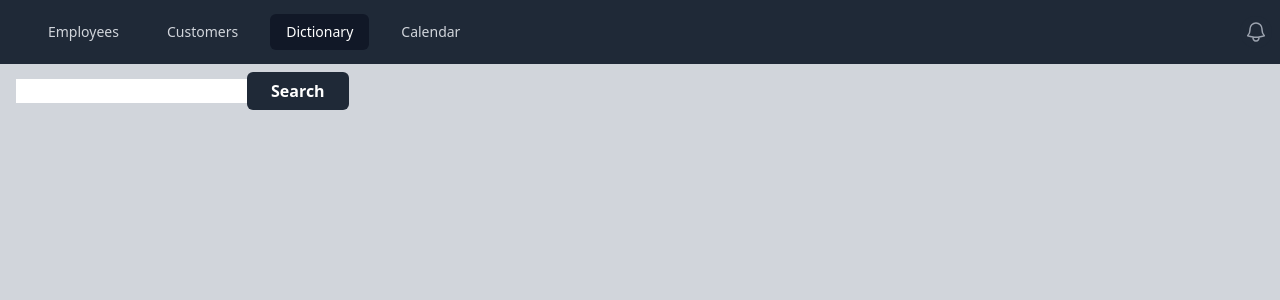
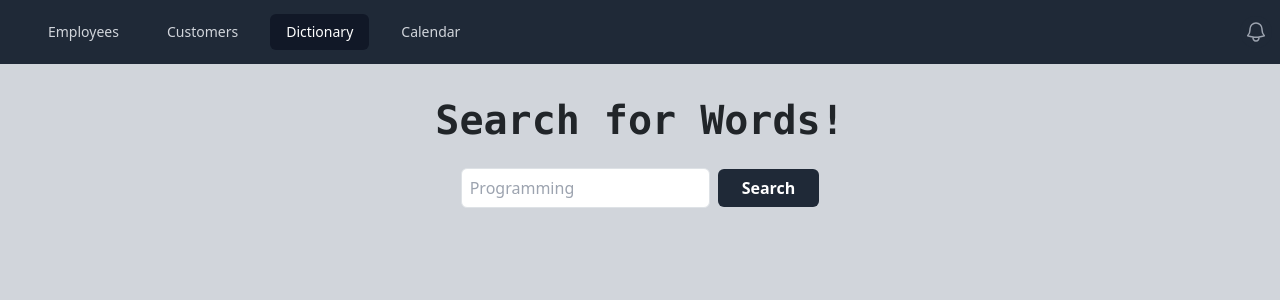
Before and after one commit to shoaibulhaque/React, a React (Create React App) app: page /dictionary in a window 1280 px wide. Shown: the top 300 px of the page. Built offline with nearby package versions, Linux system fonts and the light colour scheme.

Commit message:
style the dictionary

```diff
--- a/src/App.js
+++ b/src/App.js
@@ -23,7 +23,7 @@ function App() {
           <Route path="/employees" element={<Employees />} />
           <Route path="/dictionary" element={<Dictionary />} />
           {/* parameterized route */}
-          <Route path="/definition/:search" element={<Definition />} />
+          <Route path="/dictionary/:search" element={<Definition />} />
           <Route path="/customers" element={<Customers />} />
           <Route path="/404" element={<NotFound />} />
           <Route path="*" element={<NotFound show="visually-hidden" />} />
--- /dev/null
+++ b/src/components/DefinitionSearch.js
@@ -0,0 +1,35 @@
+import { useState } from "react";
+import { useNavigate } from "react-router-dom";
+
+export default function DefinitionSearch() {
+  const [word, setWord] = useState("");
+  const navigate = useNavigate();
+
+  return (
+    <form
+      className="items-center p-4 flex justify-center flex-col"
+      onSubmit={(e) => {
+        e.preventDefault(); // Prevent default form submission
+        navigate("/dictionary/" + word);
+      }}
+    >
+      <div>
+        <h1 className=" mb-4 font-mono font-semibold">Search for Words!</h1>
+      </div>
+
+      <div className="flex justify-center items-center w-full max-w-md">
+        <input
+          placeholder="Programming"
+          className="shrink min-w-0 py-[0.45rem] mr-2 rounded px-2 border border-gray-300"
+          type="text"
+          onChange={(e) => {
+            setWord(e.target.value);
+          }}
+        />
+        <button className="bg-gray-800 hover:bg-gray-700 text-white font-bold py-[0.45rem] px-4 rounded">
+          Search
+        </button>
+      </div>
+    </form>
+  );
+}
--- a/src/pages/Definition.js
+++ b/src/pages/Definition.js
@@ -6,6 +6,7 @@ import NotFound from "../components/NotFound";
 export default function Definition() {
   const [word, setWord] = useState(undefined);
   const [notFound, setNotFound] = useState(false);
+  const [error, setError] = useState(false);
   let { search } = useParams();
   const show = "visible";
   const navigate = useNavigate();
@@ -16,13 +17,24 @@ export default function Definition() {
         if (response.status === 404) {
           setNotFound(true);
         }
+
+        if (!response.ok) {
+          setError(true);
+
+          throw new Error("Something went wrong !");
+        }
         return response.json();
       })
       .then((data) => {
         setWord(data[0].meanings);
+        console.log(data[0].meanings);
+      })
+      .catch((e) => {
+        console.log(e.message);
       });
   }, []);
 
+  // Handling 404 error
   if (notFound === true) {
     return (
       <>
--- a/src/pages/Dictionary.js
+++ b/src/pages/Dictionary.js
@@ -1,26 +1,5 @@
-import { useState, useEffect } from "react";
-import { useNavigate } from "react-router-dom";
+import DefinitionSearch from "../components/DefinitionSearch";
 
-export default function Dictionary(Props) {
-  const [word, setWord] = useState("");
-  const navigate = useNavigate();
-
-  return (
-    <>
-      <input
-        type="text"
-        onChange={(e) => {
-          setWord(e.target.value);
-        }}
-      />
-      <button
-        className="bg-gray-800 hover:bg-gray-700 text-white font-bold py-[0.45rem] px-4 rounded"
-        onClick={() => {
-          navigate("/definition/" + word);
-        }}
-      >
-        Search
-      </button>
-    </>
-  );
+export default function Dictionary() {
+  return <DefinitionSearch />;
 }
```
